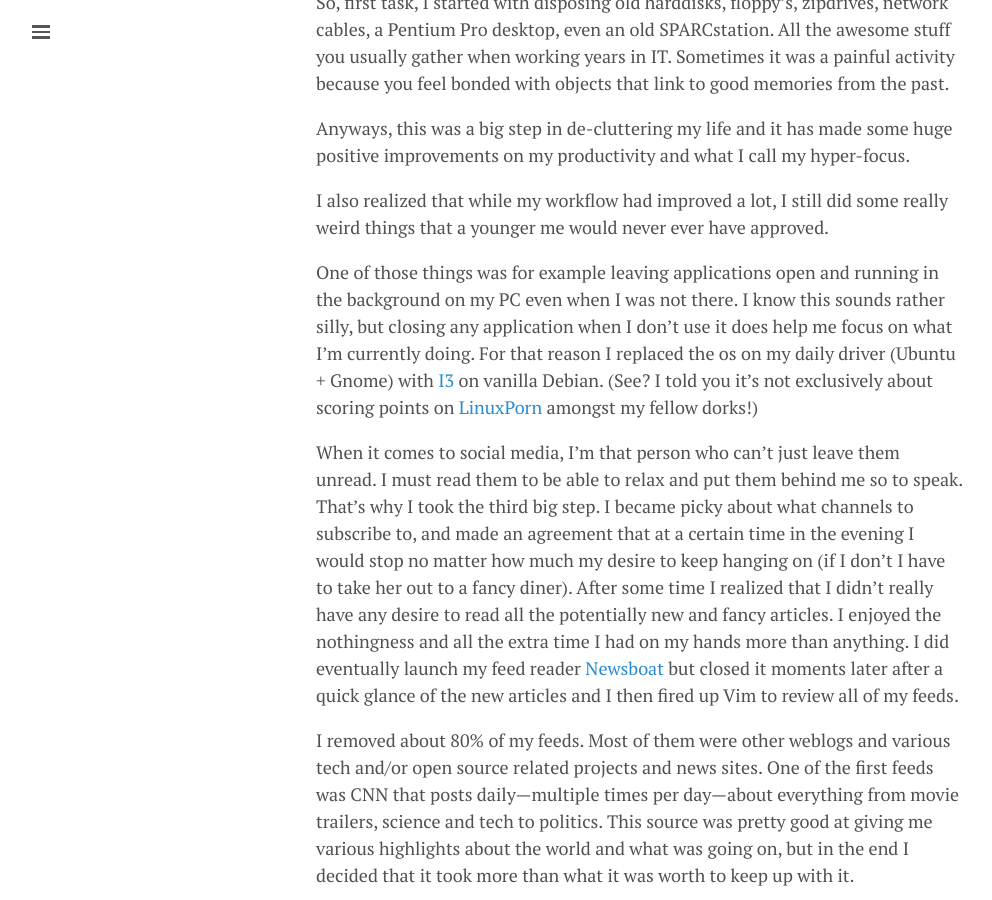
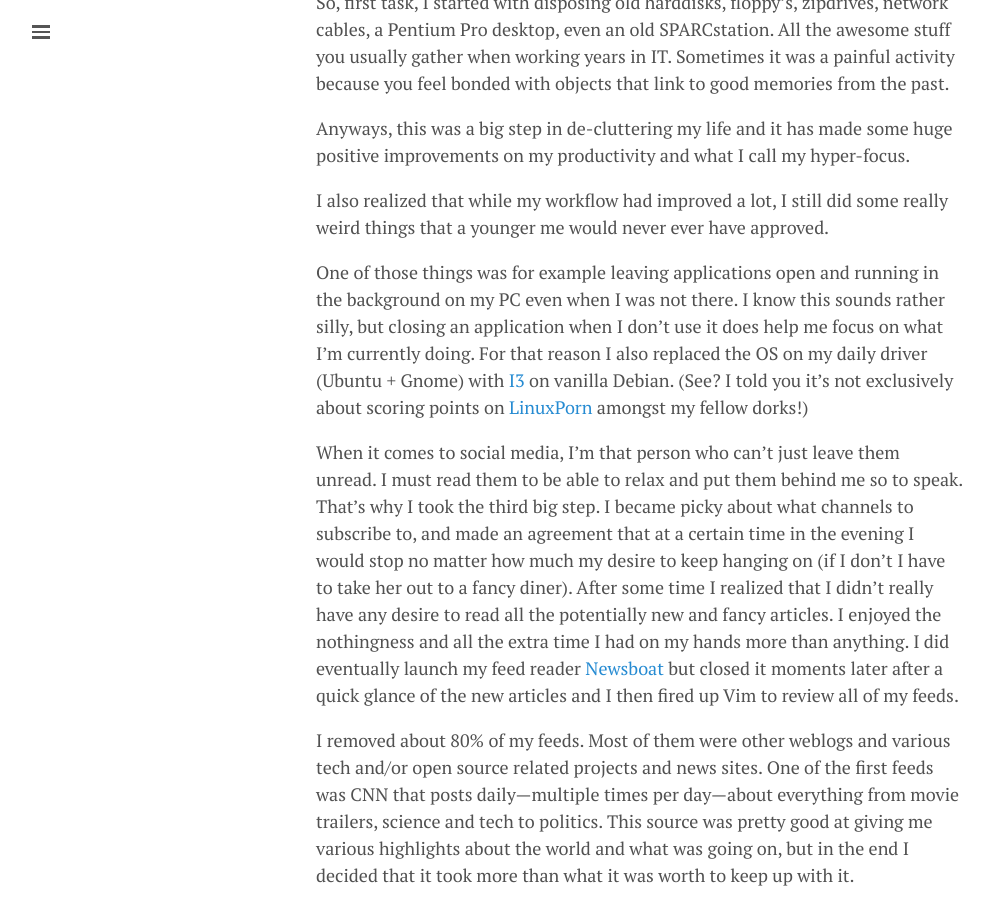
Before and after one commit to lgeurts/lgeurts.github.io, a Jekyll site: the page built from _posts/2021-11-09-why-i-decided-to-limit-my-social-presence.md, in a window 1280 px wide and 900 px high, scrolled down 940 px. Shown: the whole window, without its empty margins (0-992 px from the left). Built offline with Jekyll 4.4.1, drawn with Linux system fonts in a browser that asks for light colours; nearby versions of some CDN libraries; comment, search, counter and statistics services are not loaded.

Commit message:
Update 2021-11-09-why-i-decided-to-limit-my-social-presence.md

```diff
--- a/_posts/2021-11-09-why-i-decided-to-limit-my-social-presence.md
+++ b/_posts/2021-11-09-why-i-decided-to-limit-my-social-presence.md
@@ -24,7 +24,7 @@ Anyways, this was a big step in de-cluttering my life and it has made some huge
 
 I also realized that while my workflow had improved a lot, I still did some really weird things that a younger me would never ever have approved.
 
-One of those things was for example leaving applications open and running in the background on my PC even when I was not there. I know this sounds rather silly, but closing any application when I don’t use it does help me focus on what I’m currently doing. For that reason I replaced the os on my daily driver (Ubuntu + Gnome) with [I3](https://i3wm.org/) on vanilla Debian. (See? I told you it's not exclusively about scoring points on [LinuxPorn](https://www.reddit.com/r/LinuxPorn/) amongst my fellow dorks!)
+One of those things was for example leaving applications open and running in the background on my PC even when I was not there. I know this sounds rather silly, but closing an application when I don’t use it does help me focus on what I’m currently doing. For that reason I also replaced the OS on my daily driver (Ubuntu + Gnome) with [I3](https://i3wm.org/) on vanilla Debian. (See? I told you it's not exclusively about scoring points on [LinuxPorn](https://www.reddit.com/r/LinuxPorn/) amongst my fellow dorks!)
 
 When it comes to social media, I’m that person who can’t just leave them unread. I must read them to be able to relax and put them behind me so to speak. That’s why I took the third big step. I became picky about what channels to subscribe to, and made an agreement that at a certain time in the evening I would stop no matter how much my desire to keep hanging on (if I don't I have to take her out to a fancy diner). After some time I realized that I didn’t really have any desire to read all the potentially new and fancy articles. I enjoyed the nothingness and all the extra time I had on my hands more than anything. I did eventually launch my feed reader [Newsboat]([https://newsboat.org/) but closed it moments later after a quick glance of the new articles and I then fired up Vim to review all of my feeds.
 
```
